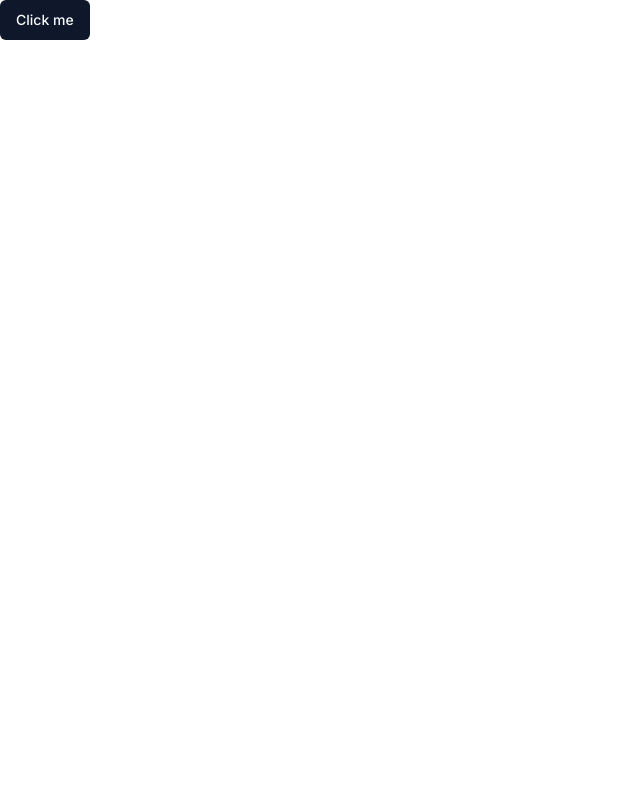
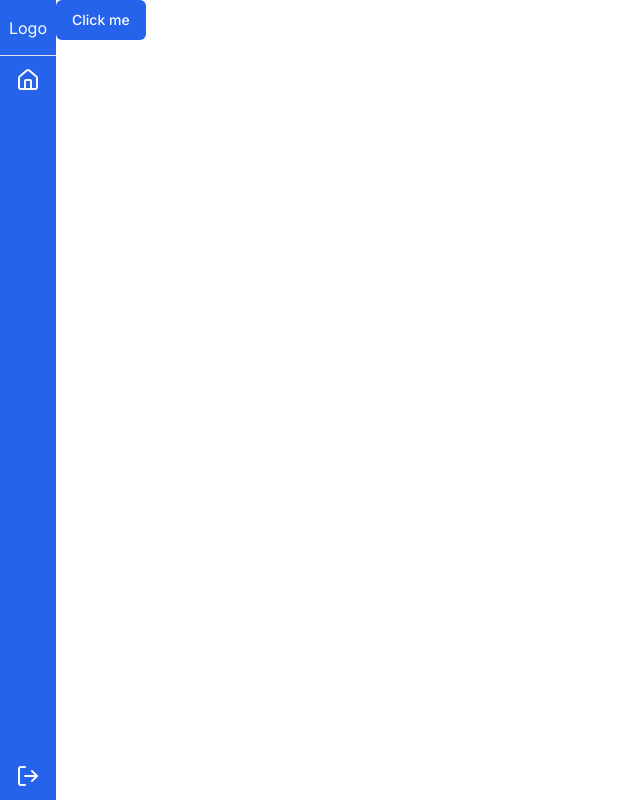
Before and after one commit to MacariniProg/AppMetodoAgil, a Next.js app: page / in a window 1280 px wide. Shown: the whole page, without its empty margins (0-640 px from the left). Built offline with nearby package versions, Linux system fonts and the light colour scheme.

Commit message:
feat: create sidebar menu

```diff
--- a/package.json
+++ b/package.json
@@ -19,7 +19,6 @@
     "prisma": "^5.11.0",
     "react": "^18",
     "react-dom": "^18",
-    "react-icons": "^5.0.1",
     "tailwind-merge": "^2.2.2",
     "tailwindcss-animate": "^1.0.7"
   },
--- a/src/app/layout.tsx
+++ b/src/app/layout.tsx
@@ -3,6 +3,7 @@ import { Inter } from "next/font/google";
 import "../styles/globals.css";
 import moment from "moment";
 import "moment/locale/pt-br";
+import { HomeIcon, LogOutIcon } from "lucide-react";
 moment.locale("pt-br");
 
 const inter = Inter({ subsets: ["latin"] });
@@ -19,7 +20,24 @@ export default function RootLayout({
 }>) {
   return (
     <html lang="en">
-      <body className={inter.className}>{children}</body>
+      <body className={inter.className}>
+        <div className="flex h-[100vh] w-[100vw] ">
+          <div className="w-14 h-full overflow-hidden flex flex-col bg-primary text-neutral-50 items-center">
+            <div className="size-14 flex items-center justify-center border-b">
+              <p>Logo</p>
+            </div>
+
+            <div className="w-full py-3 flex justify-center cursor-pointer hover:bg-neutral-50 hover:text-primary transition-all">
+              <HomeIcon />
+            </div>
+
+            <div className="w-full py-3 flex justify-center mt-auto cursor-pointer hover:bg-neutral-50 hover:text-primary transition-all">
+              <LogOutIcon />
+            </div>
+          </div>
+          <div className="flex-1 flex flex-col">{children}</div>
+        </div>
+      </body>
     </html>
   );
 }
--- a/src/styles/globals.css
+++ b/src/styles/globals.css
@@ -3,67 +3,54 @@
 @tailwind utilities;
 
 @layer base {
+
+  @layer base {
     :root {
       --background: 0 0% 100%;
       --foreground: 222.2 84% 4.9%;
-
       --card: 0 0% 100%;
       --card-foreground: 222.2 84% 4.9%;
-
       --popover: 0 0% 100%;
       --popover-foreground: 222.2 84% 4.9%;
-
-    --primary: 222.2 47.4% 11.2%;
+      --primary: 221.2 83.2% 53.3%;
       --primary-foreground: 210 40% 98%;
-
       --secondary: 210 40% 96.1%;
       --secondary-foreground: 222.2 47.4% 11.2%;
-
       --muted: 210 40% 96.1%;
       --muted-foreground: 215.4 16.3% 46.9%;
-
       --accent: 210 40% 96.1%;
       --accent-foreground: 222.2 47.4% 11.2%;
-
       --destructive: 0 84.2% 60.2%;
       --destructive-foreground: 210 40% 98%;
-
       --border: 214.3 31.8% 91.4%;
       --input: 214.3 31.8% 91.4%;
-    --ring: 222.2 84% 4.9%;
-
+      --ring: 221.2 83.2% 53.3%;
       --radius: 0.5rem;
     }
 
     .dark {
       --background: 222.2 84% 4.9%;
       --foreground: 210 40% 98%;
-
       --card: 222.2 84% 4.9%;
       --card-foreground: 210 40% 98%;
-
       --popover: 222.2 84% 4.9%;
       --popover-foreground: 210 40% 98%;
-
-    --primary: 210 40% 98%;
+      --primary: 217.2 91.2% 59.8%;
       --primary-foreground: 222.2 47.4% 11.2%;
-
       --secondary: 217.2 32.6% 17.5%;
       --secondary-foreground: 210 40% 98%;
-
       --muted: 217.2 32.6% 17.5%;
       --muted-foreground: 215 20.2% 65.1%;
-
       --accent: 217.2 32.6% 17.5%;
       --accent-foreground: 210 40% 98%;
-
       --destructive: 0 62.8% 30.6%;
       --destructive-foreground: 210 40% 98%;
-
       --border: 217.2 32.6% 17.5%;
       --input: 217.2 32.6% 17.5%;
-    --ring: 212.7 26.8% 83.9%;
+      --ring: 224.3 76.3% 48%;
     }
+  }
+
 }
 
 @layer base {
```
Also changed, not shown: 2 other files (tests, documents, lock files or other folders). Lines whose indentation alone changed are shown as unchanged.
